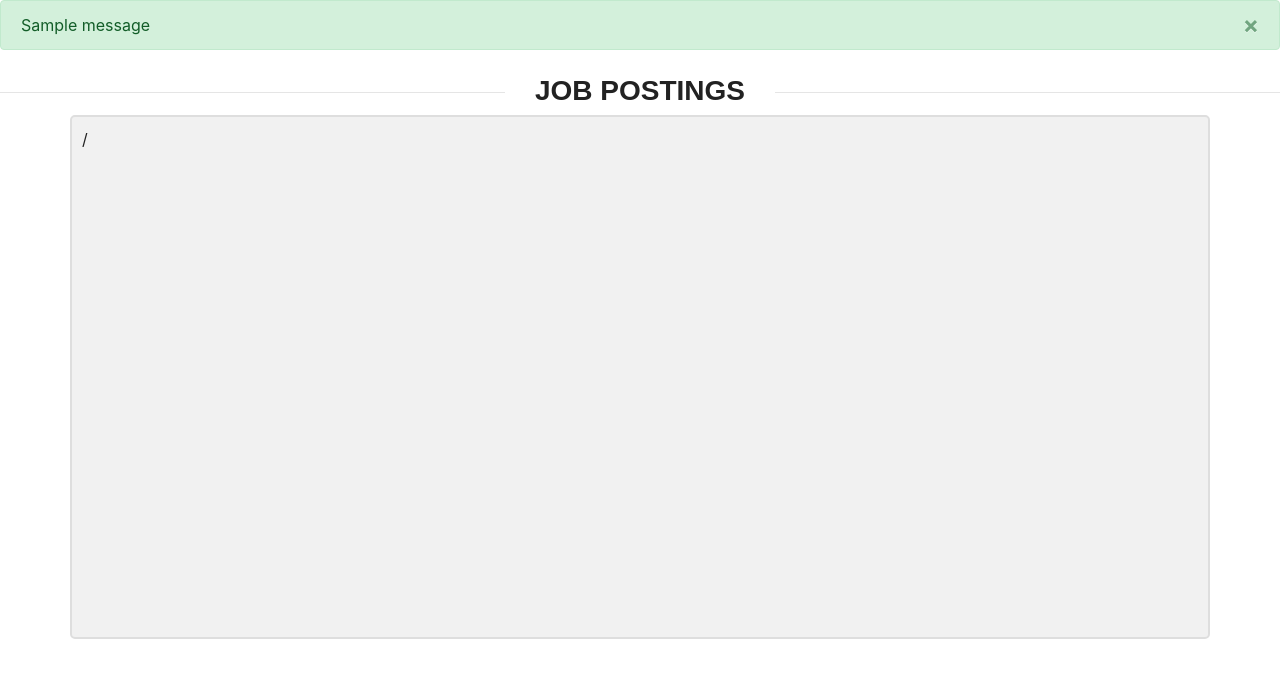
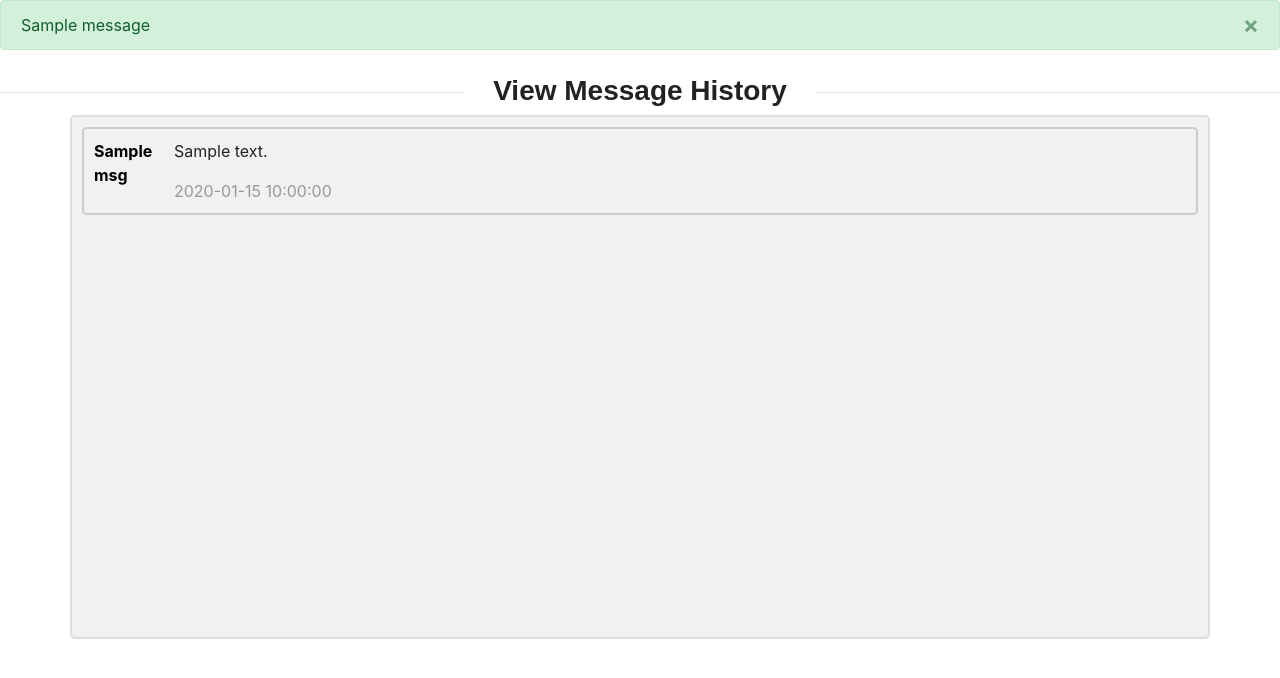
Before and after one commit to xsharonhe/offeye, a Flask app: template app/templates/jobpostings.html in a window 1280 px wide. Shown: the part 79-757 px from the top of the page. Run offline with Flask 2, Linux system fonts and the light colour scheme; the template is opened without the code that fills it: most values are stand-ins (such as "Sample title", 1, 10 or a date in 2020); one stand-in notice (Sample message) is shown; some libraries are stand-ins or nearby versions; some web fonts are replaced.

Commit message:
Refactoring changes

```diff
--- a/app/templates/history.html
+++ b/app/templates/history.html
@@ -24,7 +24,7 @@
 {% block content %}
     <div class="row" style="padding-top:10px;" >
         <div class="col"><hr></div>
-        <div class="col-auto"><p class="h3" align="center">View Message History </p></div>
+        <div class="col-auto"><p class="h3" align="center"> {% block historytitle %}View Message History  {% endblock %}</p></div>
         <div class="col"><hr></div>
     </div>
     <div class="container">
--- a/app/templates/jobpostings.html
+++ b/app/templates/jobpostings.html
@@ -1,34 +1,2 @@
-{% extends "template.html" %}
-
-{% block title %} Chat {% endblock %}
-{% block stylesheet %} <link rel="stylesheet" href= "{{ url_for('static', filename='styles/chat.styles.css') }}"> {% endblock %}
-
-{% block messages %}
-     {% with messages = get_flashed_messages() %}
-       {% if messages %}
-         <div class="alert alert-success alert-dismissible fade show" role="alert">
-             {% for message in messages %}
-               {{ message }}
-             {% endfor %}
-             <button type="button" class="close" data-dismiss="alert" aria-label="Close">
-                 <span aria-hidden="true">&times;</span>
-             </button>
-         </div>
-       {% endif %}
-     {% endwith %}
- {% endblock %}
-
-{% block content %}
-    <div class="row top" style=";" >
-        <div class="col"><hr></div>
-        <div class="col-auto"><p class="h3" align="center">{% block chat %} JOB POSTINGS {% endblock %}</p></div>
-        <div class="col"><hr></div>
-    </div>
-    <div class="container container-large">
-            <div id="messages" class="overflow-auto msgs">
-               /
-            </div>
-    </div>
-    <script type="text/javascript"
-                src="{{ url_for("static", filename="../static/responses/jobpostings.js")}}"> </script>
-{% endblock %}
+{% extends "history.html" %}
+{% block chattile %} {% endblock %}
```
